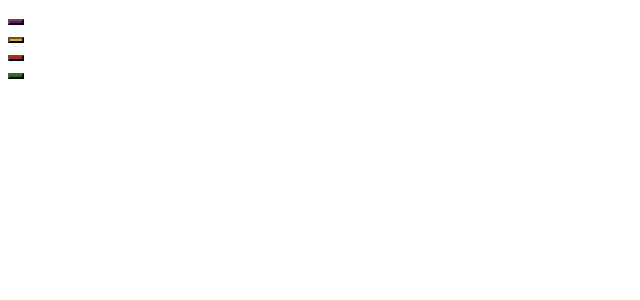
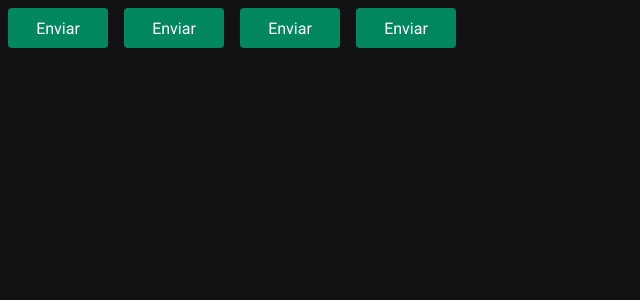
Before and after one commit to caiquefcavalheiro/ignite-timer, a React (Vite) app: page / in a window 1280 px wide. Shown: the top 300 px of the page, without its empty margins (0-640 px from the left). Built offline with nearby package versions, Linux system fonts and the light colour scheme.

Commit message:
feat: setting styling variables and global styling

```diff
--- a/index.html
+++ b/index.html
@@ -2,7 +2,15 @@
 <html lang="en">
   <head>
     <meta charset="UTF-8" />
+    <link rel="preconnect" href="https://fonts.googleapis.com" />
+    <link rel="preconnect" href="https://fonts.gstatic.com" crossorigin />
+
     <meta name="viewport" content="width=device-width, initial-scale=1.0" />
+
+    <link
+      href="https://fonts.googleapis.com/css2?family=Roboto+Mono:wght@700&family=Roboto:wght@400;700&display=swap"
+      rel="stylesheet" />
+
     <title>Ignite Timer</title>
   </head>
   <body>
--- a/src/App.tsx
+++ b/src/App.tsx
@@ -1,13 +1,17 @@
+import { ThemeProvider } from "styled-components";
+import { defaultTheme } from "./styles/themes/default";
 import { Button } from "./components/Button";
+import { GlobalStyle } from "./styles/global";
 
 export function App() {
   return (
-    <div>
+    <ThemeProvider theme={defaultTheme}>
       <Button variant="primary" />
       <Button variant="secondary" />
       <Button variant="danger" />
       <Button variant="success" />
-    </div>
+      <GlobalStyle />
+    </ThemeProvider>
   );
 }
 
--- a/src/components/Button.styles.ts
+++ b/src/components/Button.styles.ts
@@ -14,12 +14,16 @@
 };
 
 export const ButtonContainer = styled.button<ButtonContainerProps>`
-    width: 100px
-    height: 100px
+  width: 100px;
+  height: 40px;
+  border-radius: 4px;
+  border: 0;
+  margin: 8px;
 
-    ${(props) =>
-      css`
-        background-color: ${buttonVariants[props.variant]};
-      `}
+  ${(props) =>
+    css`
+      background-color: ${props.theme["green-500"]};
+    `}
 
+  color: ${(props) => props.theme.white}
 `;
--- a/src/components/Button.tsx
+++ b/src/components/Button.tsx
@@ -5,9 +5,5 @@
 }
 
 export function Button({ variant }: ButtonProps) {
-  return (
-    <div>
-      <ButtonContainer variant={variant} />
-    </div>
-  );
+  return <ButtonContainer variant={variant}>Enviar</ButtonContainer>;
 }
--- /dev/null
+++ b/src/styles/global.ts
@@ -0,0 +1,27 @@
+import { createGlobalStyle } from "styled-components";
+
+export const GlobalStyle = createGlobalStyle`
+
+*{
+    margin:0;
+    padding:0;
+    box-sizing: border-box;
+}
+
+:focus{
+    outline:0;
+    box-shadow: 0 0 0 2px ${(props) => props.theme["green-500"]}
+}
+
+body{
+    background: ${(props) => props.theme["gray-900"]};
+    color: ${(props) => props.theme["gray-300"]}
+}
+
+body, input, textarea, button{
+font-family: "Roboto", sans-serif;
+font-weight: 400;
+font-size: 1rem;
+}
+
+`;
--- a/src/styles/themes/default.ts
+++ b/src/styles/themes/default.ts
@@ -1,4 +1,21 @@
 export const defaultTheme = {
-  primary: "purple",
-  secondary: "yellow",
+  white: "#FFF",
+
+  "gray-100": "#E1E1E6",
+  "gray-300": "#C4C4CC",
+  "gray-400": "#8D8D99",
+  "gray-500": "#7C7C8A",
+  "gray-600": "#323238",
+  "gray-700": "#29292E",
+  "gray-800": "#202024",
+  "gray-900": "#121214",
+
+  "green-300": "#00B37E",
+  "green-500": "#00875F",
+  "green-700": "#015F43",
+
+  "red-500": "#AB222E",
+  "red-700": "#7A1921",
+
+  "yellow-500": "#FBA94C",
 };
```
Also changed, not shown: src/@types/styles.d.ts (added, +10 -0 lines).
